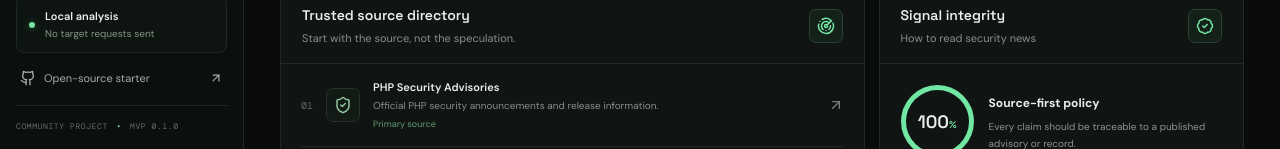
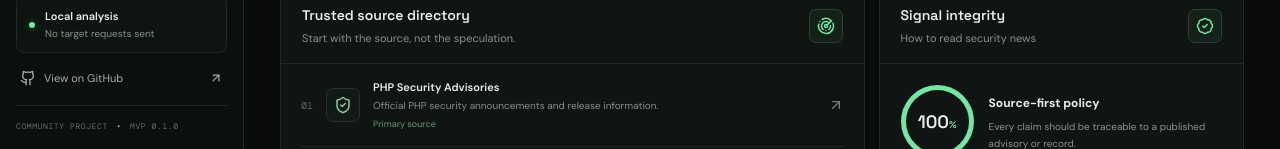
Before and after one commit to imaaiagent/PHPWATCH, a React (Vite) app: page / in a window 1280 px wide. Shown: the part 651-800 px from the top of the page. Built offline with nearby package versions, Linux system fonts and the light colour scheme.

Commit message:
Add files via upload

```diff
--- a/src/App.tsx
+++ b/src/App.tsx
@@ -98,7 +98,7 @@ function App() {
       </nav>
       <div className="sidebar-bottom">
         <div className="system-card"><span className="live-dot"/><div><strong>Local analysis</strong><small>No target requests sent</small></div></div>
-        <a className="github-link" href="https://github.com/new" target="_blank" rel="noreferrer"><Github size={16}/> Open-source starter <ArrowUpRight size={14}/></a>
+        <a className="github-link" href="https://github.com/imaaiagent/PHPWATCH" target="_blank" rel="noopener noreferrer"><Github size={16}/> View on GitHub <ArrowUpRight size={14}/></a>
         <div className="side-foot">COMMUNITY PROJECT <span>•</span> MVP 0.1.0</div>
       </div>
     </aside>
```
